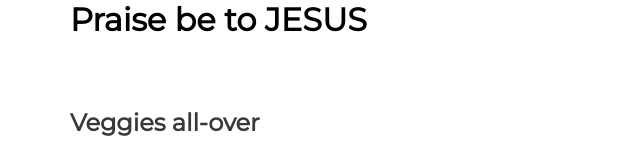
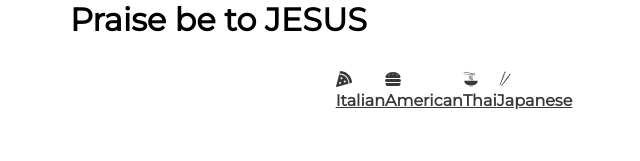
Before and after one commit to RahulRuvva/FoodReciepeApp, a React (Create React App) app: page / in a window 1280 px wide. Shown: the top 161 px of the page, without its empty margins (186-826 px from the left). Built offline with nearby package versions, Linux system fonts and the light colour scheme; no server answers.

Commit message:
Added Customizable cuisines based on url Params and dynamicall data gets uploaded based upon the url

```diff
--- a/package.json
+++ b/package.json
@@ -10,6 +10,7 @@
     "framer-motion": "^10.12.2",
     "react": "^18.2.0",
     "react-dom": "^18.2.0",
+    "react-icons": "^4.8.0",
     "react-router-dom": "^6.10.0",
     "react-scripts": "5.0.1",
     "styled-components": "^5.3.9",
--- a/src/App.js
+++ b/src/App.js
@@ -1,9 +1,16 @@
 import Pages from "./pages/Pages";
+import Category from "./components/Category";
+import { BrowserRouter as Router } from "react-router-dom";
+
 function App() {
   return (
     <div className="App">
-      <h1>Praise be to JESUS</h1>
+
+    <Router>
+    <h1>Praise be to JESUS</h1>
+      <Category/>
       <Pages/>
+    </Router>
     </div>
   );
 }
--- /dev/null
+++ b/src/components/Category.jsx
@@ -0,0 +1,42 @@
+import {FaPizzaSlice, FaHamburger} from 'react-icons/fa';
+import {GiNoodles, GiChopsticks} from 'react-icons/gi';
+import styled from 'styled-components';
+import {NavLink} from 'react-router-dom';
+
+import React from 'react'
+
+function Category() {
+  return (
+    <List>
+        <NavLink to={'/cuisine/Italian'}>
+            <FaPizzaSlice/>
+            <h4>Italian</h4>
+        </NavLink>
+
+        <NavLink to={'/cuisine/American'}>
+            <FaHamburger/>
+            <h4>American</h4>
+        </NavLink>
+
+
+        <NavLink to={'/cuisine/Thai'}>
+            <GiNoodles/>
+            <h4>Thai</h4>
+        </NavLink>
+
+        <NavLink to={'/cuisine/Japanese'}>
+            <GiChopsticks/>
+            <h4>Japanese</h4>
+        </NavLink>
+
+    </List>
+  )
+}
+
+const List = styled.div `
+    display:flex;
+    justify-content: center;
+    margin: 2rem 0rem;
+`
+
+export default Category
--- /dev/null
+++ b/src/pages/Cuisine.jsx
@@ -0,0 +1,54 @@
+import React, { useEffect, useState } from 'react'
+import styled from 'styled-components'
+import {motion} from 'framer-motion'
+import {Link, useParams} from 'react-router-dom';
+
+const Cuisine = () => {
+
+    const [cuisine, setCuisine] = useState([]);
+    let params = useParams();
+
+    const getCuisine = async (name) => {
+        const data = await fetch(`https://api.spoonacular.com/recipes/complexSearch?apiKey=a9db63d77f444e87b9432207309cd0f1&cuisine=${name}`)
+        const recipes = await data.json();
+        setCuisine(recipes.results);
+    };
+
+    useEffect(() => {
+        getCuisine(params.type);
+    }, [params.type])
+  return (
+    <Grid>
+        {cuisine.map((item) => {
+             return (
+                <Card key={item.id}>
+                    <img src={item.image} alt="" />
+                    <h4>{item.title}</h4>
+                </Card>
+             )
+        })}
+    </Grid>
+  )
+}
+
+const Grid = styled.div `
+    display: grid;
+    grid-template-columns: repeat(auto-fit, minmax(20rem, 1fr));
+    grid-gap: 3rem;
+`;
+const Card = styled.div `
+    img {
+        width: 100%;
+        border-radius: 2rem;
+    }
+    a
+    {
+        text-decoration: none;
+    }
+    h4 {
+        text-align: center;
+        padding: 1rem;
+    }
+`
+
+export default Cuisine
--- a/src/pages/Pages.jsx
+++ b/src/pages/Pages.jsx
@@ -1,11 +1,16 @@
 import Home from "./Home";
-
+import Cuisine from './Cuisine';
 import React from 'react'
+import {Route, Routes} from 'react-router-dom';
 
 function Pages() {
   return (
     <div>
-        <Home/>
+          <Routes>
+            <Route path='/' element={<Home/>} />
+            <Route path="/cuisine/:type" element = {<Cuisine />} />
+          </Routes>
+
     </div>
   )
 }
```
Also changed, not shown: 1 other file (tests, documents, lock files or other folders).
